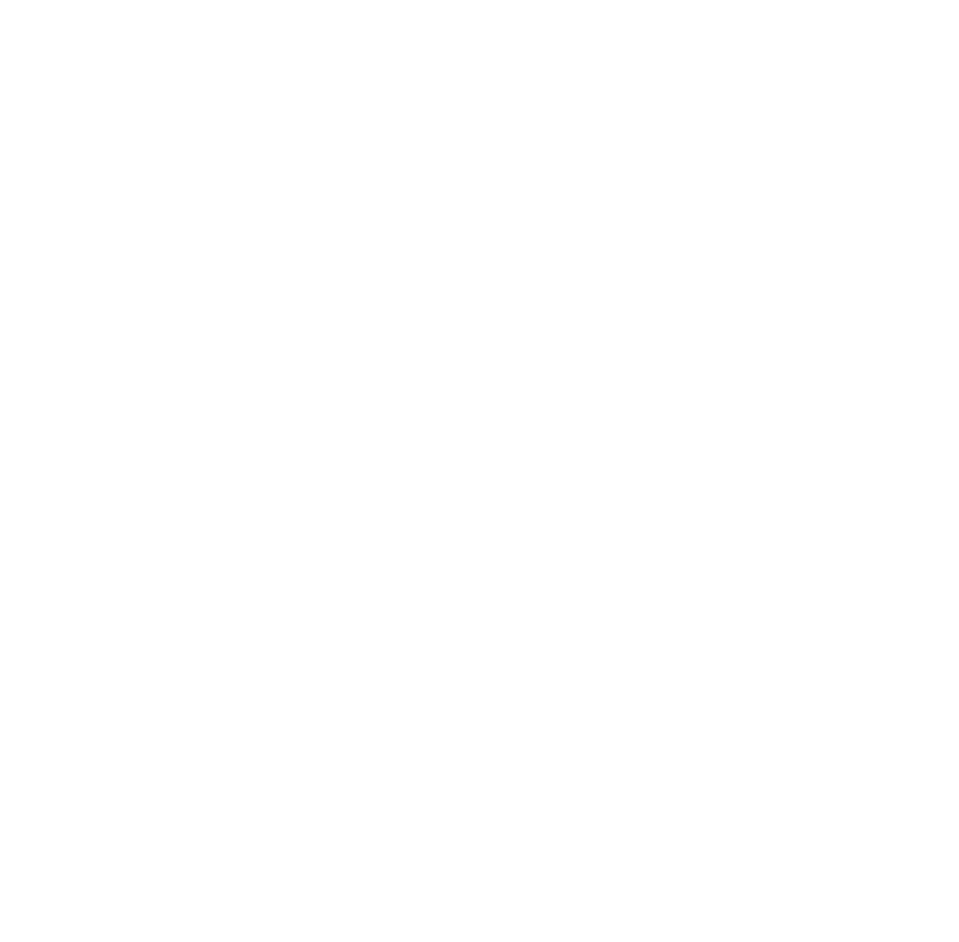
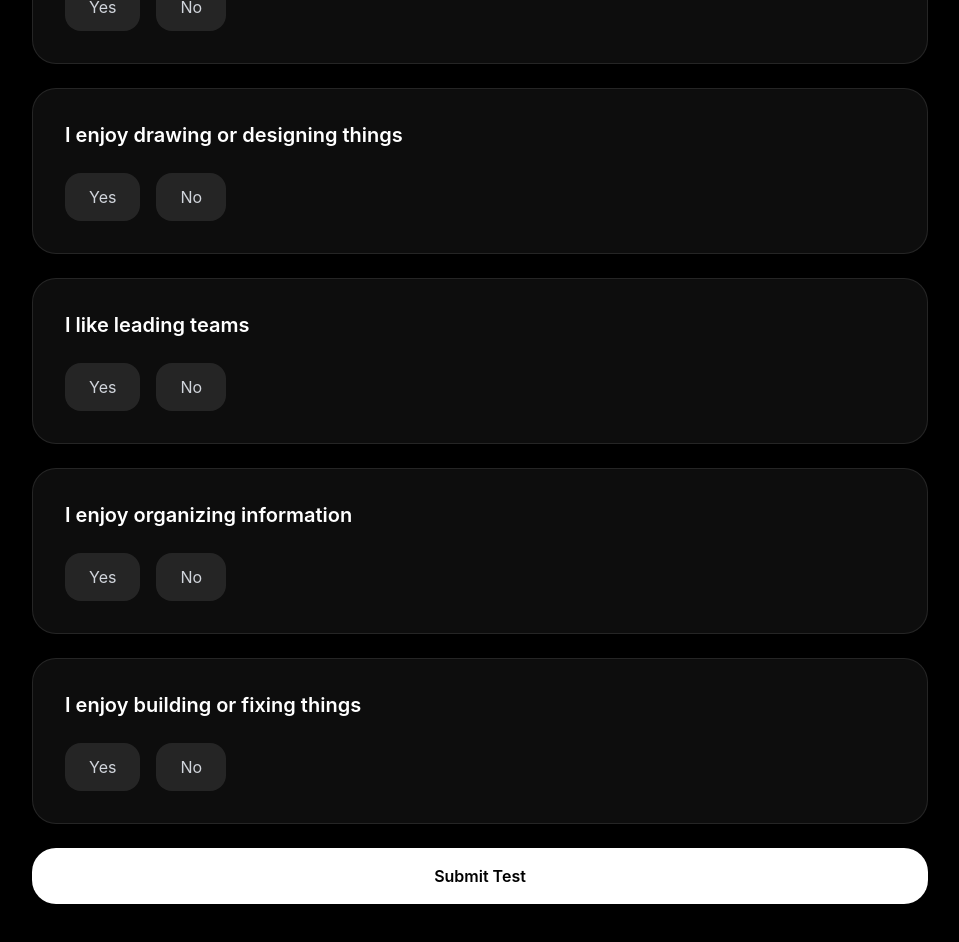
Before and after one commit to nguyenketri/career-orientation-web, a React app in the folder frontend/: page /holland in a window 1280 px wide. Shown: the part 600-1542 px from the top of the page, without its empty margins (160-1119 px from the left). Before the commit the page ends 800 px from the top, so only its background shows below. Built offline with nearby package versions, Linux system fonts and the light colour scheme; the HTML template or start-up script is replaced by a standard one.

Commit message:
feat(hollandtest): create page HollandPage and add fake data to test function test

```diff
--- /dev/null
+++ b/frontend/src/data/hollandQuestions.js
@@ -0,0 +1,34 @@
+const hollandQuestions = [
+  {
+    id: 1,
+    question: "I enjoy solving complex problems",
+    type: "I",
+  },
+  {
+    id: 2,
+    question: "I like helping other people",
+    type: "S",
+  },
+  {
+    id: 3,
+    question: "I enjoy drawing or designing things",
+    type: "A",
+  },
+  {
+    id: 4,
+    question: "I like leading teams",
+    type: "E",
+  },
+  {
+    id: 5,
+    question: "I enjoy organizing information",
+    type: "C",
+  },
+  {
+    id: 6,
+    question: "I enjoy building or fixing things",
+    type: "R",
+  },
+];
+
+export default hollandQuestions;
--- a/frontend/src/pages/HollandPage.jsx
+++ b/frontend/src/pages/HollandPage.jsx
@@ -1,7 +1,190 @@
+import { useState } from "react";
+
+import hollandQuestions from "../data/hollandQuestions";
+
 const HollandPage = () => {
+  // answers state
+  const [answers, setAnswers] = useState({});
+
+  // result state
+  const [result, setResult] = useState(null);
+
+  // submit state
+  const [submitted, setSubmitted] = useState(false);
+
+  // error state
+  const [error, setError] = useState("");
+
+  // handle select answer
+  const handleSelect = (questionId, value) => {
+    // prevent changing answers after submit
+    if (submitted) return;
+
+    setAnswers({
+      ...answers,
+      [questionId]: value,
+    });
+  };
+
+  // submit holland test
+  const handleSubmit = () => {
+    setError("");
+
+    // validate all questions answered
+    if (Object.keys(answers).length !== hollandQuestions.length) {
+      return setError("Please answer all questions before submitting.");
+    }
+
+    // reset old result
+    setResult(null);
+
+    // holland score object
+    const hollandScores = {
+      R: 0,
+      I: 0,
+      A: 0,
+      S: 0,
+      E: 0,
+      C: 0,
+    };
+
+    // calculate scores
+    hollandQuestions.forEach((question) => {
+      const answer = answers[question.id];
+
+      if (answer === "yes") {
+        hollandScores[question.type]++;
+      }
+    });
+
+    // sort highest score
+    const sorted = Object.entries(hollandScores).sort((a, b) => b[1] - a[1]);
+
+    // top result
+    setResult(sorted[0][0]);
+
+    // lock test
+    setSubmitted(true);
+  };
+
+  // retake test
+  const handleRetake = () => {
+    setAnswers({});
+    setResult(null);
+    setSubmitted(false);
+    setError("");
+  };
+
   return (
-    <div>
-      <h1>Holland Page</h1>
+    <div className="min-h-screen bg-black px-6 py-20 text-white">
+      {/* Hero */}
+      <div className="mx-auto max-w-4xl text-center">
+        <p className="mb-4 text-sm uppercase tracking-[0.3em] text-purple-400">
+          Holland Career Test
+        </p>
+
+        <h1 className="mb-6 text-5xl font-bold">
+          Discover Your Personality Type
+        </h1>
+
+        <p className="mx-auto max-w-2xl text-lg text-gray-400">
+          Answer several questions and discover which career path best matches
+          your personality.
+        </p>
+      </div>
+
+      {/* Questions */}
+      <div className="mx-auto mt-16 max-w-4xl space-y-6">
+        {hollandQuestions.map((question) => (
+          <div
+            key={question.id}
+            className="rounded-3xl border border-white/10 bg-white/5 p-8"
+          >
+            {/* Question */}
+            <h2 className="mb-6 text-xl font-semibold">{question.question}</h2>
+
+            {/* Answers */}
+            <div className="flex gap-4">
+              {/* YES */}
+              <button
+                disabled={submitted}
+                onClick={() => handleSelect(question.id, "yes")}
+                className={`rounded-2xl px-6 py-3 transition ${
+                  answers[question.id] === "yes"
+                    ? "bg-purple-500 text-white"
+                    : "bg-white/10 text-gray-300"
+                } ${
+                  submitted
+                    ? "cursor-not-allowed opacity-60"
+                    : "hover:scale-105"
+                }`}
+              >
+                Yes
+              </button>
+
+              {/* NO */}
+              <button
+                disabled={submitted}
+                onClick={() => handleSelect(question.id, "no")}
+                className={`rounded-2xl px-6 py-3 transition ${
+                  answers[question.id] === "no"
+                    ? "bg-red-500 text-white"
+                    : "bg-white/10 text-gray-300"
+                } ${
+                  submitted
+                    ? "cursor-not-allowed opacity-60"
+                    : "hover:scale-105"
+                }`}
+              >
+                No
+              </button>
+            </div>
+          </div>
+        ))}
+
+        {/* Error */}
+        {error && (
+          <div className="rounded-2xl border border-red-500/20 bg-red-500/10 p-4 text-sm text-red-400">
+            {error}
+          </div>
+        )}
+
+        {/* Submit */}
+        <button
+          onClick={handleSubmit}
+          disabled={submitted}
+          className={`w-full rounded-3xl py-4 font-semibold transition ${
+            submitted
+              ? "cursor-not-allowed bg-gray-600 text-gray-300"
+              : "bg-white text-black hover:scale-[1.01]"
+          }`}
+        >
+          {submitted ? "Test Submitted" : "Submit Test"}
+        </button>
+
+        {/* Result */}
+        {result && (
+          <div className="rounded-3xl border border-purple-500/20 bg-purple-500/10 p-8 text-center">
+            <p className="mb-2 text-sm uppercase tracking-[0.3em] text-purple-300">
+              Your Holland Type
+            </p>
+
+            <h2 className="text-5xl font-bold">{result}</h2>
+
+            <p className="mt-4 text-gray-300">
+              This personality type matches your interests and strengths.
+            </p>
+
+            {/* Retake */}
+            <button
+              onClick={handleRetake}
+              className="mt-8 rounded-2xl border border-white/10 px-6 py-3 text-white transition hover:bg-white hover:text-black"
+            >
+              Retake Test
+            </button>
+          </div>
+        )}
+      </div>
     </div>
   );
 };
```
